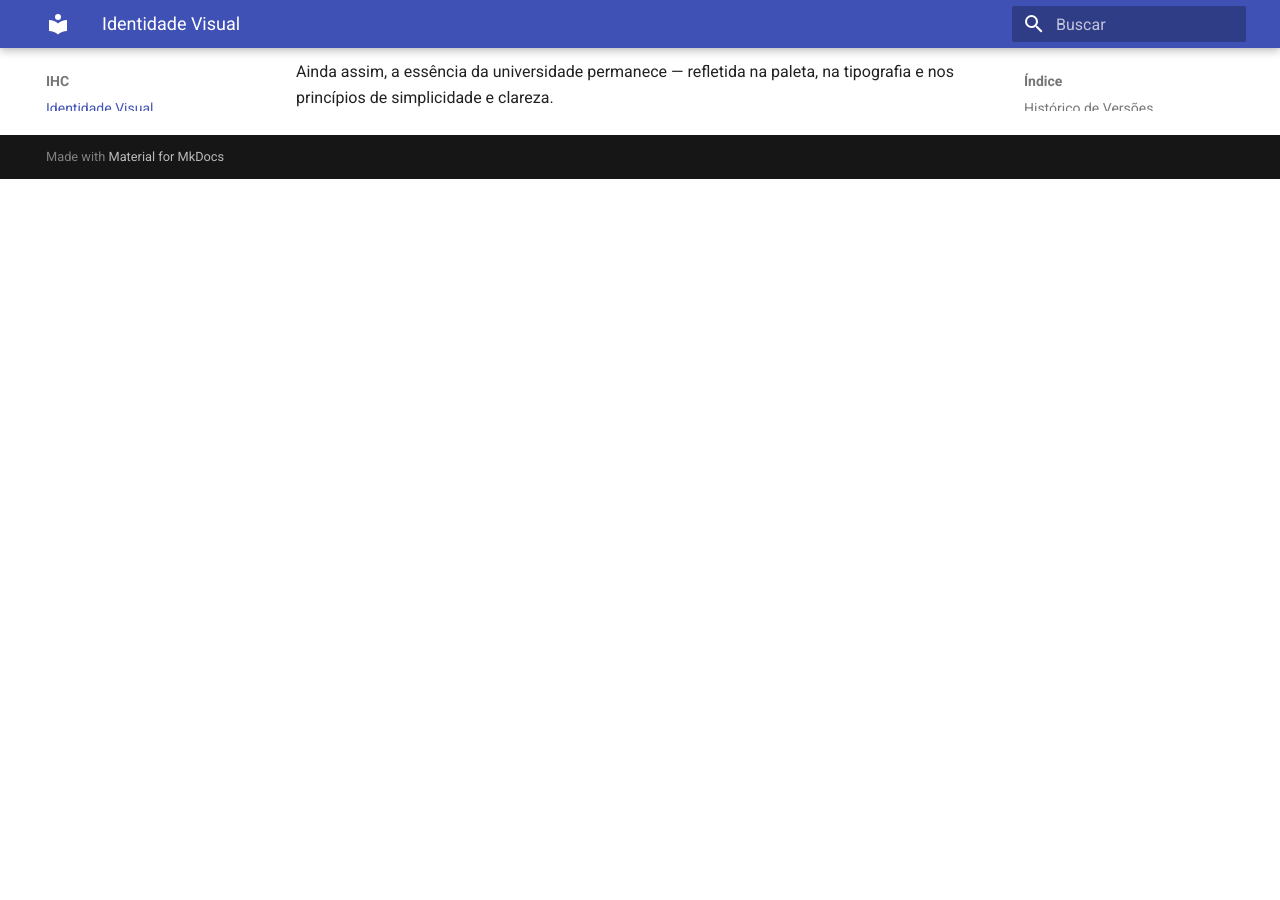
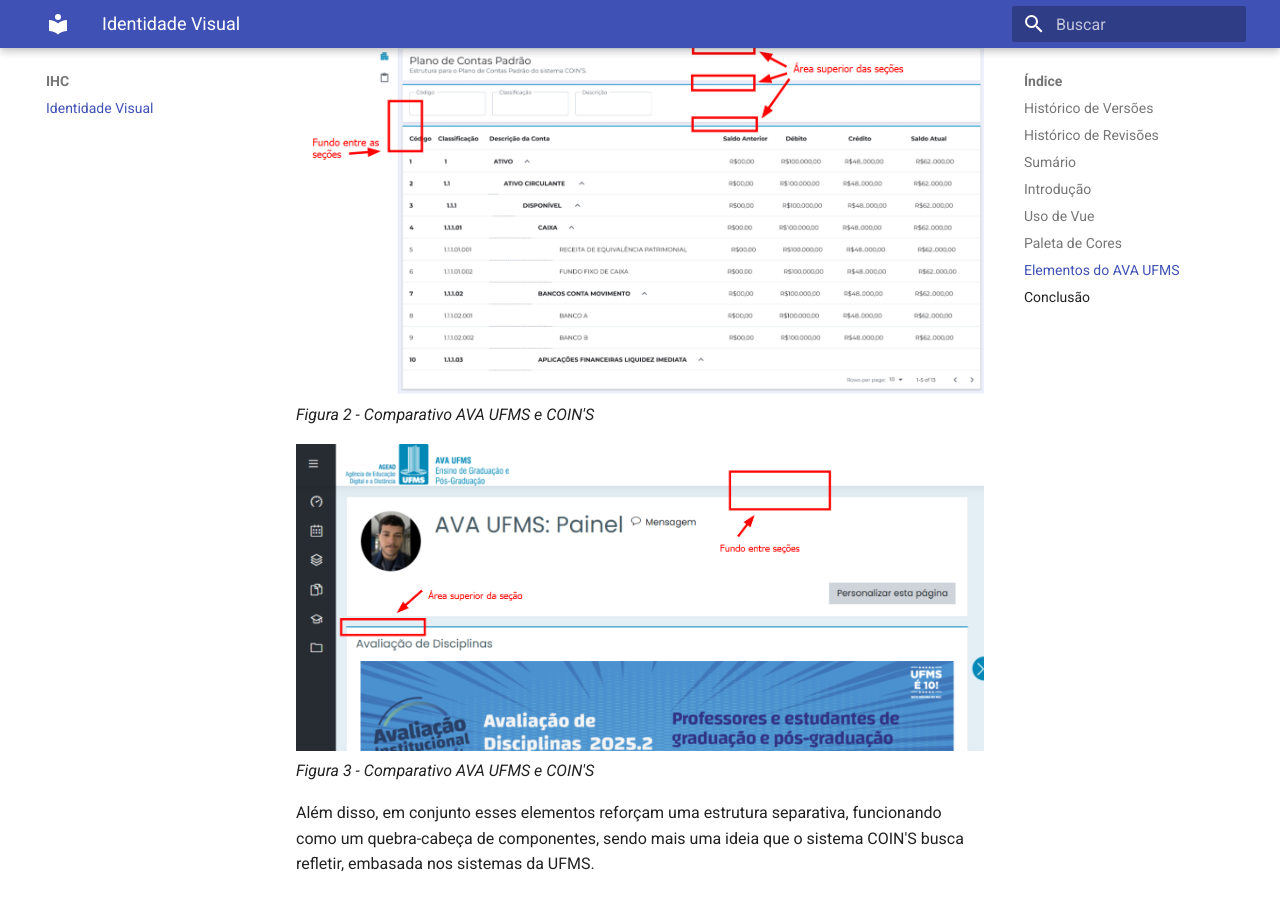
Before and after one commit to NES-Contabilidade-Integrada/doc-coins2026.1, an MkDocs documentation site: the page built from docs/ihc/identidade-visual.md, in a window 1280 px wide and 900 px high, scrolled down 2628 px. Built offline with MkDocs 1.6.1 and Material for MkDocs 9.7.7, drawn with Linux system fonts in a browser that asks for light colours; before the commit the page ends 2807 px from its top, so only the background shows below that; some of the changed text lies outside the part shown.

Commit message:
feat(ihc): add image assets and reference figures in identidade-visual
Co-Authored-By: Claude Sonnet 4.6 <noreply@anthropic.com>

```diff
--- a/docs/ihc/identidade-visual.md
+++ b/docs/ihc/identidade-visual.md
@@ -51,6 +51,9 @@ Como diferencial, adaptamos alguns dos elementos para variantes da cor primária
 
 **Referência:** [Manual de Identidade Visual UFMS](https://www.ufms.br/wp-content/uploads/2021/08/Manual-de-Identidade-Visual-UFMS.pdf) — Página 16
 
+![Figura 1 - Paleta de cores](assets/paleta-de-cores.png)
+*Figura 1 - Paleta de cores*
+
 ---
 
 ## Elementos do AVA UFMS
@@ -61,6 +64,12 @@ Vários componentes foram utilizados com base no sistema do AVA UFMS, como:
 - Cores na borda de cada componente
 
 Abaixo há um comparativo entre o sistema COIN'S e o AVA UFMS, destacando o fundo que reforça a ideia de relevo e a área superior das seções (borda de cada componente). Estes são alguns dos exemplos de elementos gráficos cujo design foi inspirado nos sistemas da UFMS.
+
+![Figura 2 - Comparativo AVA UFMS e COIN'S (1)](assets/comparativo-ava-1.png)
+*Figura 2 - Comparativo AVA UFMS e COIN'S*
+
+![Figura 3 - Comparativo AVA UFMS e COIN'S (2)](assets/comparativo-ava-2.png)
+*Figura 3 - Comparativo AVA UFMS e COIN'S*
 
 Além disso, em conjunto esses elementos reforçam uma estrutura separativa, funcionando como um quebra-cabeça de componentes, sendo mais uma ideia que o sistema COIN'S busca refletir, embasada nos sistemas da UFMS.
 
```
Also changed, not shown: docs/ihc/assets/comparativo-ava-1.png (added), docs/ihc/assets/comparativo-ava-2.png (added), docs/ihc/assets/paleta-de-cores.png (added).
